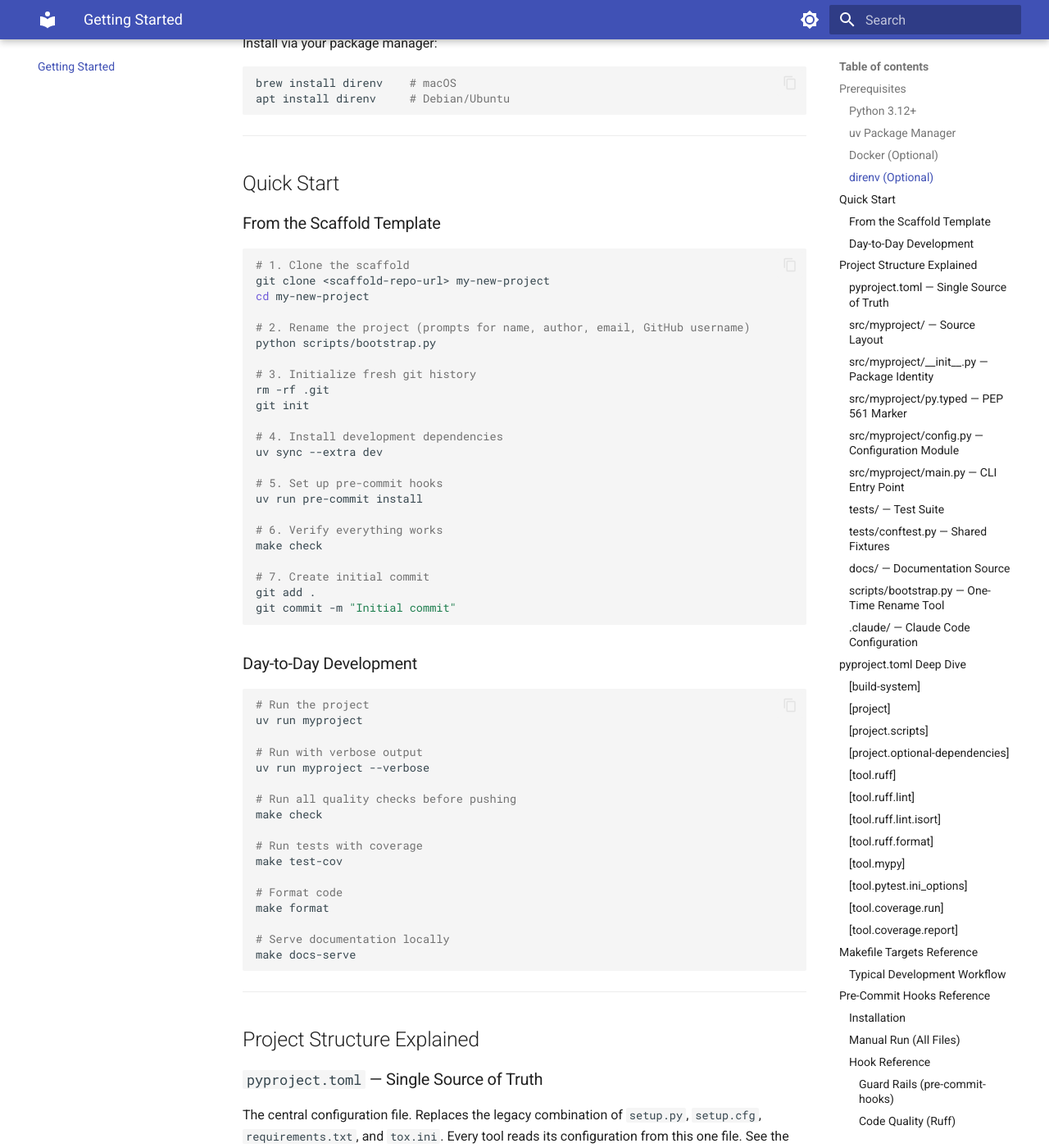
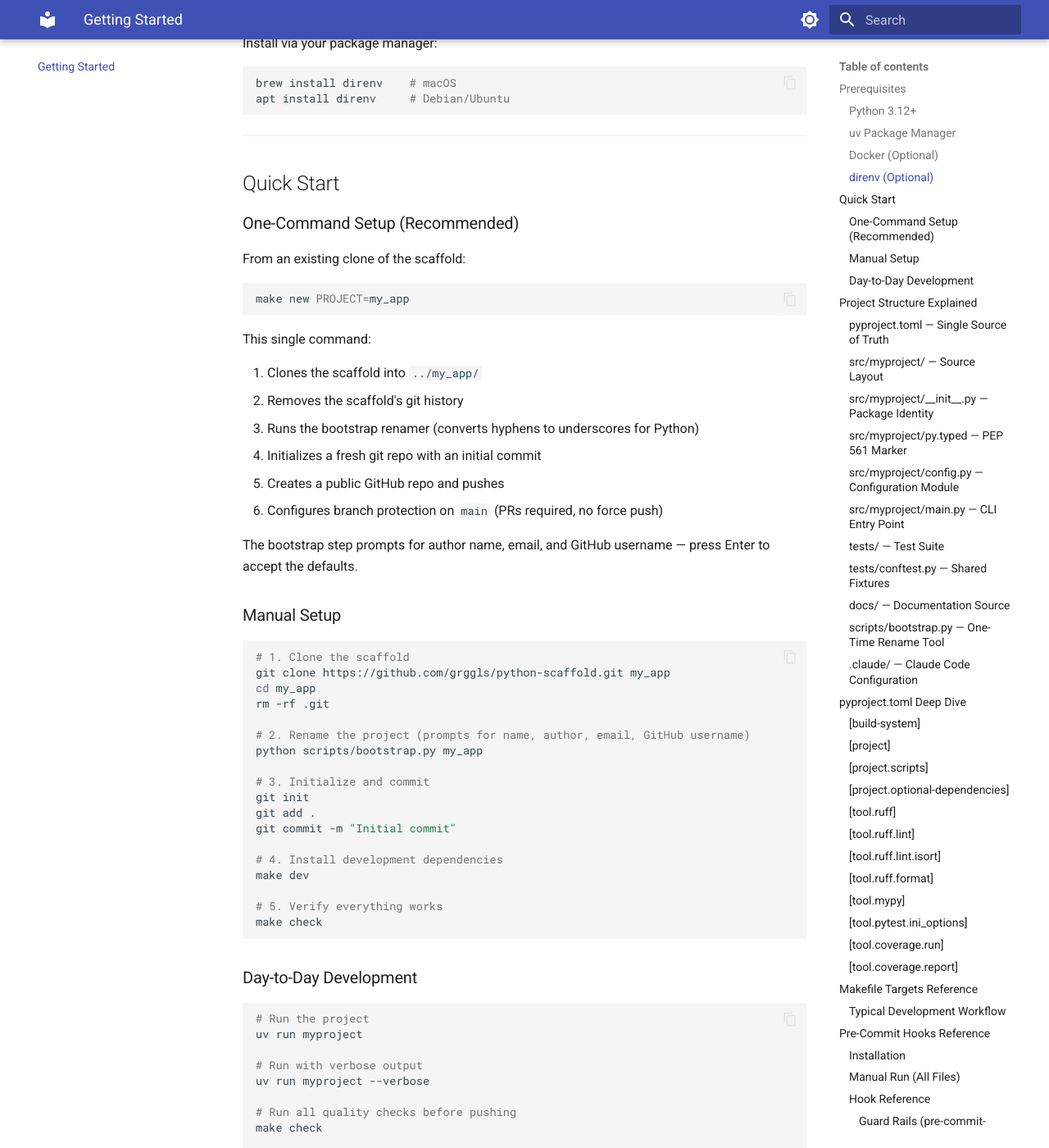
Before and after one commit to grggls/python-scaffold, an MkDocs documentation site: the page built from docs/getting-started.md, in a window 1280 px wide and 1400 px high, scrolled down 1135 px. Shown: the whole window at 82% size. Built offline with MkDocs 1.6.1 and Material for MkDocs 9.7.7, drawn with Linux system fonts in a browser that asks for light colours; some of the changed text lies outside the part shown.

Commit message:
add tests and doc updates

````diff
--- a/docs/getting-started.md
+++ b/docs/getting-started.md
@@ -52,32 +52,46 @@ apt install direnv     # Debian/Ubuntu
 
 ## Quick Start
 
-### From the Scaffold Template
+### One-Command Setup (Recommended)
+
+From an existing clone of the scaffold:
+
+```bash
+make new PROJECT=my_app
+```
+
+This single command:
+
+1. Clones the scaffold into `../my_app/`
+2. Removes the scaffold's git history
+3. Runs the bootstrap renamer (converts hyphens to underscores for Python)
+4. Initializes a fresh git repo with an initial commit
+5. Creates a public GitHub repo and pushes
+6. Configures branch protection on `main` (PRs required, no force push)
+
+The bootstrap step prompts for author name, email, and GitHub username — press Enter to accept the defaults.
+
+### Manual Setup
 
 ```bash
 # 1. Clone the scaffold
-git clone <scaffold-repo-url> my-new-project
-cd my-new-project
+git clone https://github.com/grggls/python-scaffold.git my_app
+cd my_app
+rm -rf .git
 
 # 2. Rename the project (prompts for name, author, email, GitHub username)
-python scripts/bootstrap.py
+python scripts/bootstrap.py my_app
 
-# 3. Initialize fresh git history
-rm -rf .git
+# 3. Initialize and commit
 git init
+git add .
+git commit -m "Initial commit"
 
 # 4. Install development dependencies
-uv sync --extra dev
+make dev
 
-# 5. Set up pre-commit hooks
-uv run pre-commit install
-
-# 6. Verify everything works
+# 5. Verify everything works
 make check
-
-# 7. Create initial commit
-git add .
-git commit -m "Initial commit"
 ```
 
 ### Day-to-Day Development
@@ -189,14 +203,14 @@ configuration file maps these files to the navigation structure.
 A stdlib-only Python script that renames `myproject` to your chosen project name across all
 files and directories. Run once after cloning the scaffold, then optionally delete it.
 
-It prompts for four values:
+It prompts for four values (defaults shown in brackets):
 
-| Prompt | Replaces | Example |
+| Prompt | Default | Replaces |
 | --- | --- | --- |
-| Project name | `myproject` / `MyProject` / `MYPROJECT` | `my_app` |
-| Author name | `Your Name` | `Jane Smith` |
-| Author email | `you@example.com` | `jane@example.com` |
-| GitHub username | `grggls` | `janedoe` |
+| Project name | *(required)* | `myproject` / `MyProject` / `MYPROJECT` |
+| Author name | `Gregory Damiani` | Author in `pyproject.toml` and docs |
+| Author email | `gregory.damiani@gmail.com` | Email in `pyproject.toml` and docs |
+| GitHub username | `grggls` | GitHub references in URLs and badges |
 
 ### `.claude/` — Claude Code Configuration
 
@@ -385,8 +399,8 @@ exclude_lines = [
 ```
 
 - **show_missing = true**: Shows exact line numbers that lack test coverage
-- **fail_under = 80**: The test suite fails if coverage drops below 80%. This prevents
-  gradual erosion of test coverage over time.
+- **fail_under = 100**: The test suite fails if coverage drops below 100%. This ensures
+  every line and branch is tested.
 - **exclude_lines**: Lines matching these patterns are excluded from coverage measurement:
     - `pragma: no cover`: Explicit opt-out for specific lines
     - `if TYPE_CHECKING:`: Import blocks only used by type checkers, never executed at
@@ -419,6 +433,7 @@ Run `make help` to see all available targets. Every target is documented below.
 | `make docs-build` | `uv run mkdocs build` | Build static documentation site into `site/` |
 | `make audit` | `uv run pip-audit` | Scan dependencies for known vulnerabilities (CVEs) |
 | `make bootstrap` | `python scripts/bootstrap.py` | Rename project after cloning scaffold (one-time) |
+| `make new` | clone + bootstrap + git init + gh repo create | Create a new project from the scaffold in one step. Usage: `make new PROJECT=my_app` |
 
 ### Typical Development Workflow
 
@@ -1052,13 +1067,13 @@ supported versions. See the file for details.
 - **Easy upgrade path**: Changing `@dataclass` to `class Settings(BaseSettings)` is a
   minimal refactor
 
-### Why 80% Coverage Threshold
+### Why 100% Coverage Threshold
 
-- **High enough** to catch most regressions and ensure meaningful test coverage
-- **Low enough** to avoid requiring tests for trivial code (property access, string
-  formatting)
-- **Industry standard**: 80% is the most common threshold in professional codebases
-- **Adjustable**: Change `fail_under` in `pyproject.toml` to tighten or relax
+- **Complete confidence**: Every line and branch is tested — no untested code paths
+- **Prevents coverage erosion**: New code must include tests, no exceptions
+- **Achievable with exclusions**: `if __name__` guards and `TYPE_CHECKING` blocks are
+  excluded since they cannot meaningfully be tested
+- **Adjustable**: Change `fail_under` in `pyproject.toml` to relax if needed
 
 ### Why `uv.lock` is Committed
 
````
Also changed, not shown: other parts of docs/getting-started.md (+2 -2 lines), 1 other file.
